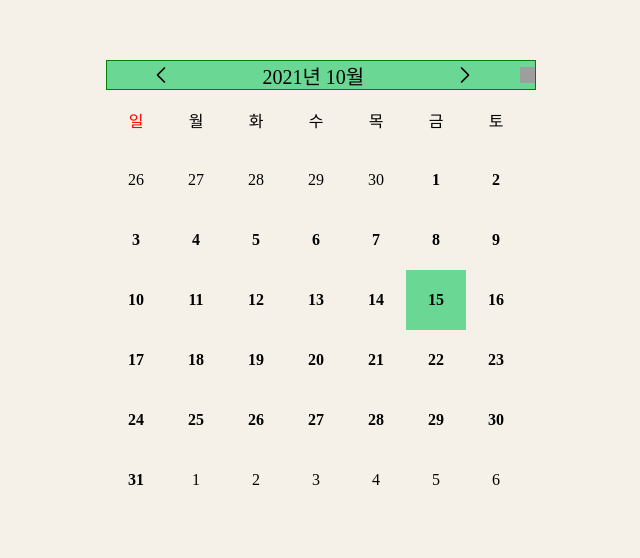
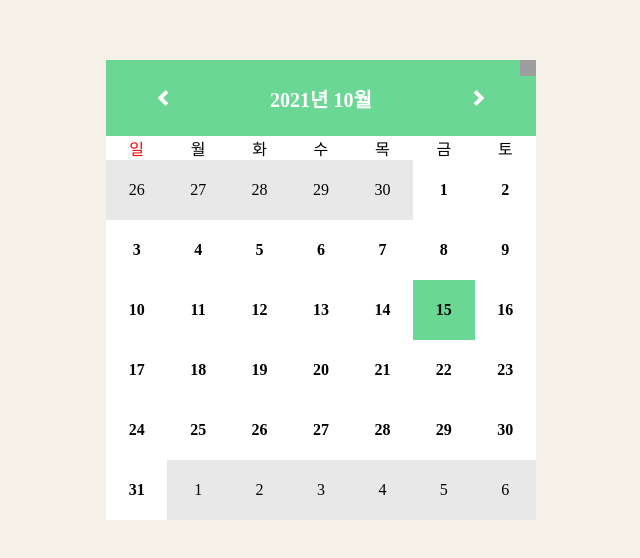
Before and after one commit to inkyu0103/react-calendar, a React (Create React App) app: page / in a window 1280 px wide. Shown: the part 110-668 px from the top of the page, without its empty margins (319-959 px from the left). Built offline with nearby package versions, Linux system fonts and the light colour scheme; grey boxes are pictures that could not be loaded.

Commit message:
style:스타일 변경

```diff
--- a/src/App.js
+++ b/src/App.js
@@ -189,6 +189,9 @@ const globalStyle = css`
 const CalendarContainer = styled.div`
   width: 430px;
   height: 460px;
+  display: flex;
+  flex-direction: column;
+  align-items: stretch;
   border-radius: 10px;
 `;
 
--- a/src/component/CalendarDay.js
+++ b/src/component/CalendarDay.js
@@ -18,10 +18,10 @@ const CalendarDayContainer = styled.div`
 `;
 
 const CalendarDayItem = styled.div`
-  width: 60px;
-  height: 60px;
+  flex-grow: 1;
   display: flex;
   justify-content: center;
   align-items: center;
+  background-color: #fff;
   color: ${({ day }) => (day ? "black" : "red")};
 `;
--- a/src/component/CalendarHeader.js
+++ b/src/component/CalendarHeader.js
@@ -13,14 +13,6 @@ export const CalendarHeader = ({
 }) => {
   return (
     <CalendarHeaderContainer>
-      <div
-        style={{
-          width: "100%",
-          display: "flex",
-          justifyContent: "space-around",
-          alignItems: "center",
-        }}
-      >
       <CalendarButton
         width={"16px"}
         height={"16px"}
@@ -37,29 +29,38 @@ export const CalendarHeader = ({
         image={next}
         handleClick={goNextMonth}
       />
-      </div>
+      <GoTodayContainer>
         <CalendarButton
           width={"16px"}
           height={"16px"}
           image={replay}
           handleClick={goToday}
         />
+      </GoTodayContainer>
     </CalendarHeaderContainer>
   );
 };
 
 const CalendarHeaderContainer = styled.header`
+  position: relative;
+  display: flex;
+  flex-grow: 1;
   width: 100%;
-  height: 30px;
-  display: flex;
-  justify-content: center;
+  justify-content: space-around;
   align-items: center;
-  border: 1px solid green;
   background: #6ad794;
 `;
 
 const CalendarHeaderTimeWrapper = styled.div`
   font-size: 20px;
+  font-weight: 900;
+  color: #fff;
+`;
+
+const GoTodayContainer = styled.div`
+  position: absolute;
+  top: 0;
+  right: 0;
 `;
 
 /**
--- a/src/component/CalendarItem.js
+++ b/src/component/CalendarItem.js
@@ -18,6 +18,7 @@ export const CalendarItem = ({
 };
 
 const CalendarItemContainer = styled.div`
+  flex-grow: 1;
   width: 60px;
   height: 60px;
   display: flex;
@@ -26,14 +27,14 @@ const CalendarItemContainer = styled.div`
 `;
 
 const CalenndarItemArea = styled.p`
-  width: 60px;
+  width: 100%;
   height: 60px;
   display: flex;
   justify-content: center;
   align-items: center;
   font-weight: ${({ currentMonth }) => (currentMonth ? "900" : "500")};
   background-color: ${({ isSelected, currentMonth }) =>
-    currentMonth && isSelected && "#6ad794"};
+    isSelected ? "#6ad794" : currentMonth ? "#fff" : "#E8E8E8"};
 
   &:hover {
     background-color: ${({ isSelected }) => !isSelected && "#6ad794"};
```
Also changed, not shown: public/index.html (+1 -22 lines), src/assets/back.png, src/assets/next.png. Lines whose indentation alone changed are shown as unchanged.
